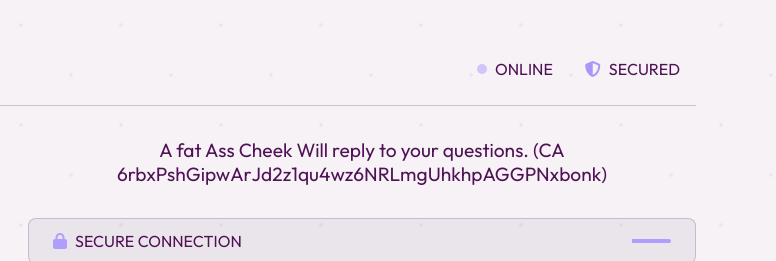
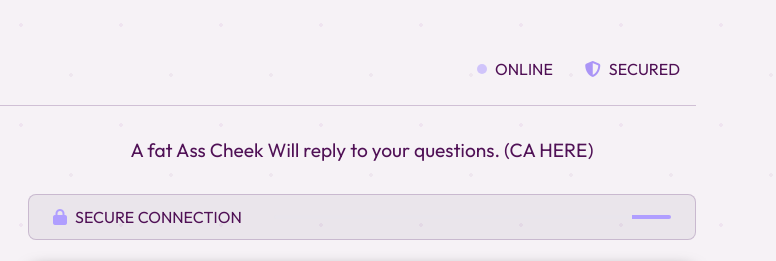
Before and after one commit to Alleyhustler/cheeck, a plain HTML site: page index.html in a window 1280 px wide. Shown: the top 261 px of the page, 504-1280 px from the left. Drawn offline with Linux system fonts and the light colour scheme; a web font is replaced by a local one.

Commit message:
Update index.html

```diff
--- a/index.html
+++ b/index.html
@@ -486,7 +486,7 @@
 
       <!-- Main content area -->
       <div class="content-area">
-        <p class="tagline">A fat Ass Cheek Will reply to your questions. (CA 6rbxPshGipwArJd2z1qu4wz6NRLmgUhkhpAGGPNxbonk)</p>
+        <p class="tagline">A fat Ass Cheek Will reply to your questions. (CA HERE)</p>
 
         <div class="security-bar">
           <div class="security-status">
```
